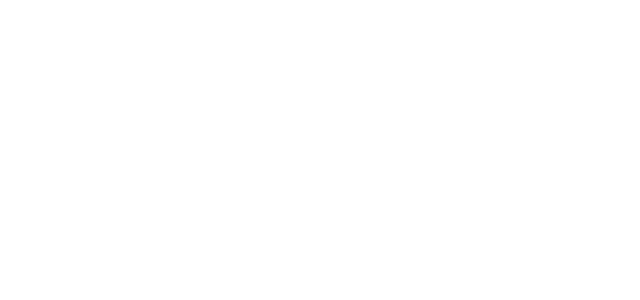
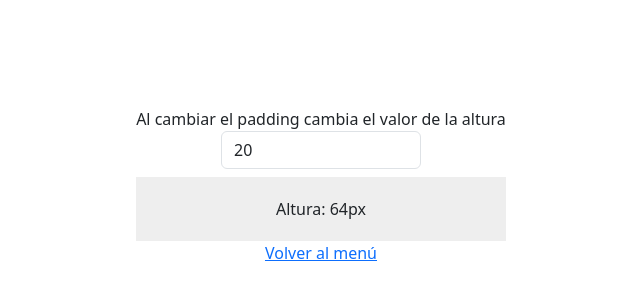
Before and after one commit to elizabethrigos/Hooks_React, a React (Vite) app: page /useLayoutEffect in a window 1280 px wide. Before the commit this address had no page. Shown: the part 214-514 px from the top of the page, without its empty margins (319-959 px from the left). Built offline with nearby package versions, Linux system fonts and the light colour scheme.

Commit message:
añadir más hooks

```diff
--- a/src/App.jsx
+++ b/src/App.jsx
@@ -11,6 +11,9 @@ import HookUseContext from './playground/HookUseContext'
 import HookUseReducer from './playground/HookUseReducer'
 import HookUseMemo from './playground/HookUseMemo'
 import HookUseId from './playground/HookUseId'
+import HookUseOptimistic from './playground/HookUseOptimistic'
+import HookUseLayoutEffect from './playground/HookUseLayoutEffect'
+
 
 function App() {
 
@@ -29,6 +32,8 @@ function App() {
         <Route path='useReducer' element={<HookUseReducer/>}></Route>
         <Route path='useMemo' element={<HookUseMemo/>}></Route>
         <Route path='useId' element={<HookUseId/>}></Route>
+        <Route path='useOptimistic' element={<HookUseOptimistic/>}></Route>
+        <Route path='useLayoutEffect' element={<HookUseLayoutEffect/>}></Route>
 
       </Routes>
     </BrowserRouter>
--- a/src/playground/HomeHook.jsx
+++ b/src/playground/HomeHook.jsx
@@ -19,6 +19,8 @@ function HomeHook() {
         <a href="useReducer" className="list-group-item">ir a reducer ^_^</a>
         <a href="useMemo" className="list-group-item">ir a memo ^_^</a>
         <a href="useId" className="list-group-item">ir a Id ^_^</a>
+        <a href="useOptimistic" className="list-group-item">ir a Optimistic ^_^</a>
+        <a href="useLayoutEffect" className="list-group-item">ir a LayoutEffect ^_^</a>
       </div>
     </div>
   );
--- /dev/null
+++ b/src/playground/HookUseLayoutEffect.jsx
@@ -0,0 +1,32 @@
+import React, { useLayoutEffect, useRef, useState } from "react";
+
+function HookUseLayoutEffect() {
+  const ref = useRef();
+  const [height, setHeight] = useState(0);
+  const [padding, setPadding] = useState(20);
+
+  useLayoutEffect(() => {
+    setHeight(ref.current.offsetHeight);
+  }, [padding]);
+
+  return (
+    <div className="container text-center">
+      <div>Al cambiar el padding cambia el valor de la altura</div>
+      <input
+        type="number"
+        value={padding}
+        min={0}
+        onChange={e => setPadding(Number(e.target.value))}
+        className="form-control mb-2"
+        style={{ maxWidth: "200px", margin: "0 auto" }}
+        placeholder="Padding en px"
+      />
+      <div ref={ref} style={{ background: "#eee", padding: `${padding}px` }}>
+        Altura: {height}px
+      </div>
+      <a href="/">Volver al menú</a>
+    </div>
+  );
+}
+
+export default HookUseLayoutEffect;
--- /dev/null
+++ b/src/playground/HookUseOptimistic.jsx
@@ -0,0 +1,37 @@
+import React, { useState } from "react";
+import { Link } from "react-router-dom";
+
+function HookUseOptimistic() {
+  const [inputValue, setInputValue] = useState("");
+  const [optimisticText, setOptimisticText] = useState("");
+  const [isSaving, setIsSaving] = useState(false);
+
+  const handleSave = async () => {
+    setIsSaving(true);
+    setOptimisticText(inputValue); // Actualiza el texto optimista
+    await new Promise(resolve => setTimeout(resolve, 1500));
+    setIsSaving(false);
+  };
+
+  return (
+    <div className="container text-center">
+      <h2>Simulación de useOptimistic 🐻‍❄️</h2>
+      <input
+        type="text"
+        value={inputValue}
+        onChange={e => setInputValue(e.target.value)}
+        disabled={isSaving}
+        className="form-control mb-2"
+      />
+      <button onClick={handleSave} disabled={isSaving} className="btn btn-primary">
+        {isSaving ? "Guardando..." : "Guardar"}
+      </button>
+      <p>
+        <strong>Texto optimista:</strong> {optimisticText}
+      </p>
+      <Link to="/">Volver al Home</Link>
+    </div>
+  );
+}
+
+export default HookUseOptimistic;
```
